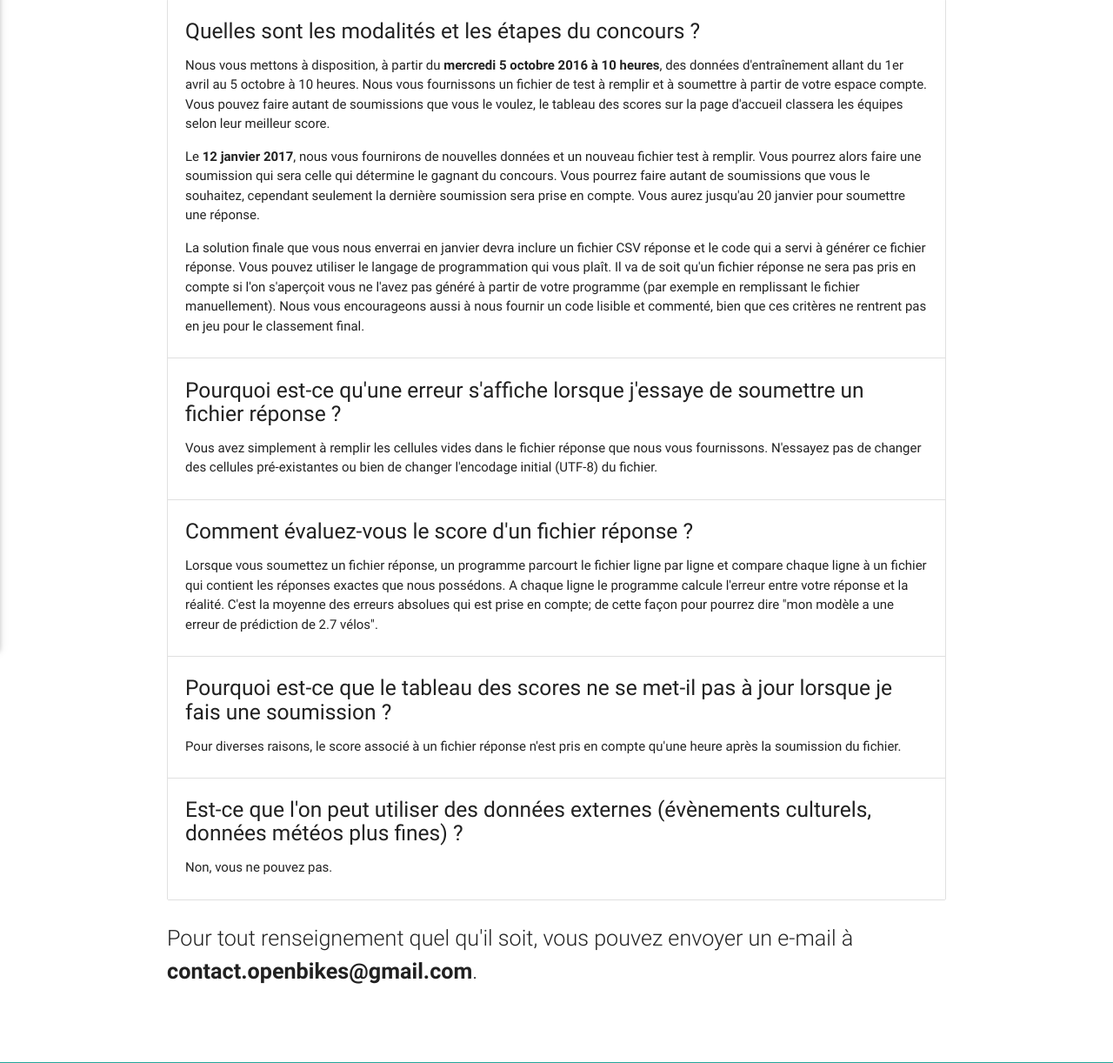
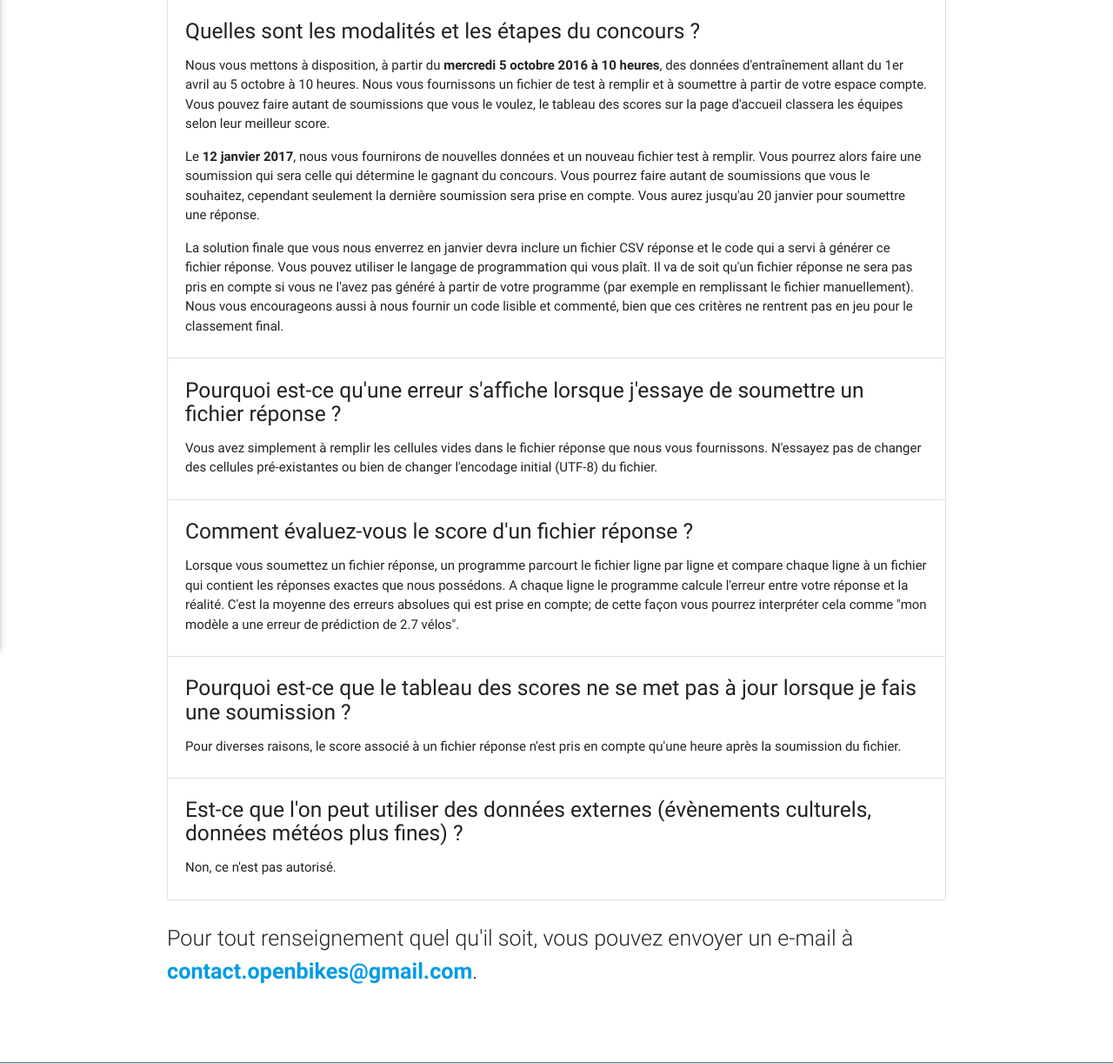
Before and after one commit to OpenBikes/Challenge-2016, a Django app: page /faq in a window 1280 px wide. Shown: the part 113-1335 px from the top of the page at 87% size. Run offline with Django 3.2, Linux system fonts and the light colour scheme; parts of the project's set-up code (start-up, migrations or seed data) failed here and were passed over.

Commit message:
fix some typos in /faq

```diff
--- a/public/templates/public/faq.html
+++ b/public/templates/public/faq.html
@@ -7,7 +7,7 @@
     <h5>Quelles sont les modalités et les étapes du concours ?</h5>
     <p>Nous vous mettons à disposition, à partir du <b>mercredi 5 octobre 2016 à 10 heures</b>, des données d'entraînement allant du 1er avril au 5 octobre à 10 heures. Nous vous fournissons un fichier de test à remplir et à soumettre à partir de votre espace compte. Vous pouvez faire autant de soumissions que vous le voulez, le tableau des scores sur la page d'accueil classera les équipes selon leur meilleur score.</p>
     <p>Le <b>12 janvier 2017</b>, nous vous fournirons de nouvelles données et un nouveau fichier test à remplir. Vous pourrez alors faire une soumission qui sera celle qui détermine le gagnant du concours. Vous pourrez faire autant de soumissions que vous le souhaitez, cependant seulement la dernière soumission sera prise en compte. Vous aurez jusqu'au 20 janvier pour soumettre une réponse.</p>
-    <p>La solution finale que vous nous enverrai en janvier devra inclure un fichier CSV réponse et le code qui a servi à générer ce fichier réponse. Vous pouvez utiliser le langage de programmation qui vous plaît. Il va de soit qu'un fichier réponse ne sera pas pris en compte si l'on s'aperçoit vous ne l'avez pas généré à partir de votre programme (par exemple en remplissant le fichier manuellement). Nous vous encourageons aussi à nous fournir un code lisible et commenté, bien que ces critères ne rentrent pas en jeu pour le classement final.</p>
+    <p>La solution finale que vous nous enverrez en janvier devra inclure un fichier CSV réponse et le code qui a servi à générer ce fichier réponse. Vous pouvez utiliser le langage de programmation qui vous plaît. Il va de soit qu'un fichier réponse ne sera pas pris en compte si vous ne l'avez pas généré à partir de votre programme (par exemple en remplissant le fichier manuellement). Nous vous encourageons aussi à nous fournir un code lisible et commenté, bien que ces critères ne rentrent pas en jeu pour le classement final.</p>
   </li>
   <li class="collection-item">
     <h5>Pourquoi est-ce qu'une erreur s'affiche lorsque j'essaye de soumettre un fichier réponse ?</h5>
@@ -15,18 +15,18 @@
   </li>
   <li class="collection-item">
     <h5>Comment évaluez-vous le score d'un fichier réponse ?</h5>
-    <p>Lorsque vous soumettez un fichier réponse, un programme parcourt le fichier ligne par ligne et compare chaque ligne à un fichier qui contient les réponses exactes que nous possédons. A chaque ligne le programme calcule l'erreur entre votre réponse et la réalité. C'est la moyenne des erreurs absolues qui est prise en compte; de cette façon pour pourrez dire "mon modèle a une erreur de prédiction de 2.7 vélos".</p>
+    <p>Lorsque vous soumettez un fichier réponse, un programme parcourt le fichier ligne par ligne et compare chaque ligne à un fichier qui contient les réponses exactes que nous possédons. A chaque ligne le programme calcule l'erreur entre votre réponse et la réalité. C'est la moyenne des erreurs absolues qui est prise en compte; de cette façon vous pourrez interpréter cela comme "mon modèle a une erreur de prédiction de 2.7 vélos".</p>
   </li>
   <li class="collection-item">
-    <h5>Pourquoi est-ce que le tableau des scores ne se met-il pas à jour lorsque je fais une soumission ?</h5>
+    <h5>Pourquoi est-ce que le tableau des scores ne se met pas à jour lorsque je fais une soumission ?</h5>
     <p>Pour diverses raisons, le score associé à un fichier réponse n'est pris en compte qu'une heure après la soumission du fichier.</p>
   </li>
   <li class="collection-item">
     <h5>Est-ce que l'on peut utiliser des données externes (évènements culturels, données météos plus fines) ?</h5>
-    <p>Non, vous ne pouvez pas.</p>
+    <p>Non, ce n'est pas autorisé.</p>
   </li>
 </ul>
 
-<p class="flow-text">Pour tout renseignement quel qu'il soit, vous pouvez envoyer un e-mail à <b>contact.openbikes@gmail.com</b>.</p>
+<p class="flow-text">Pour tout renseignement quel qu'il soit, vous pouvez envoyer un e-mail à <a href="mailto:contact.openbikes@gmail.com"><b>contact.openbikes@gmail.com</b></a>.</p>
 
 {% endblock %}
```
